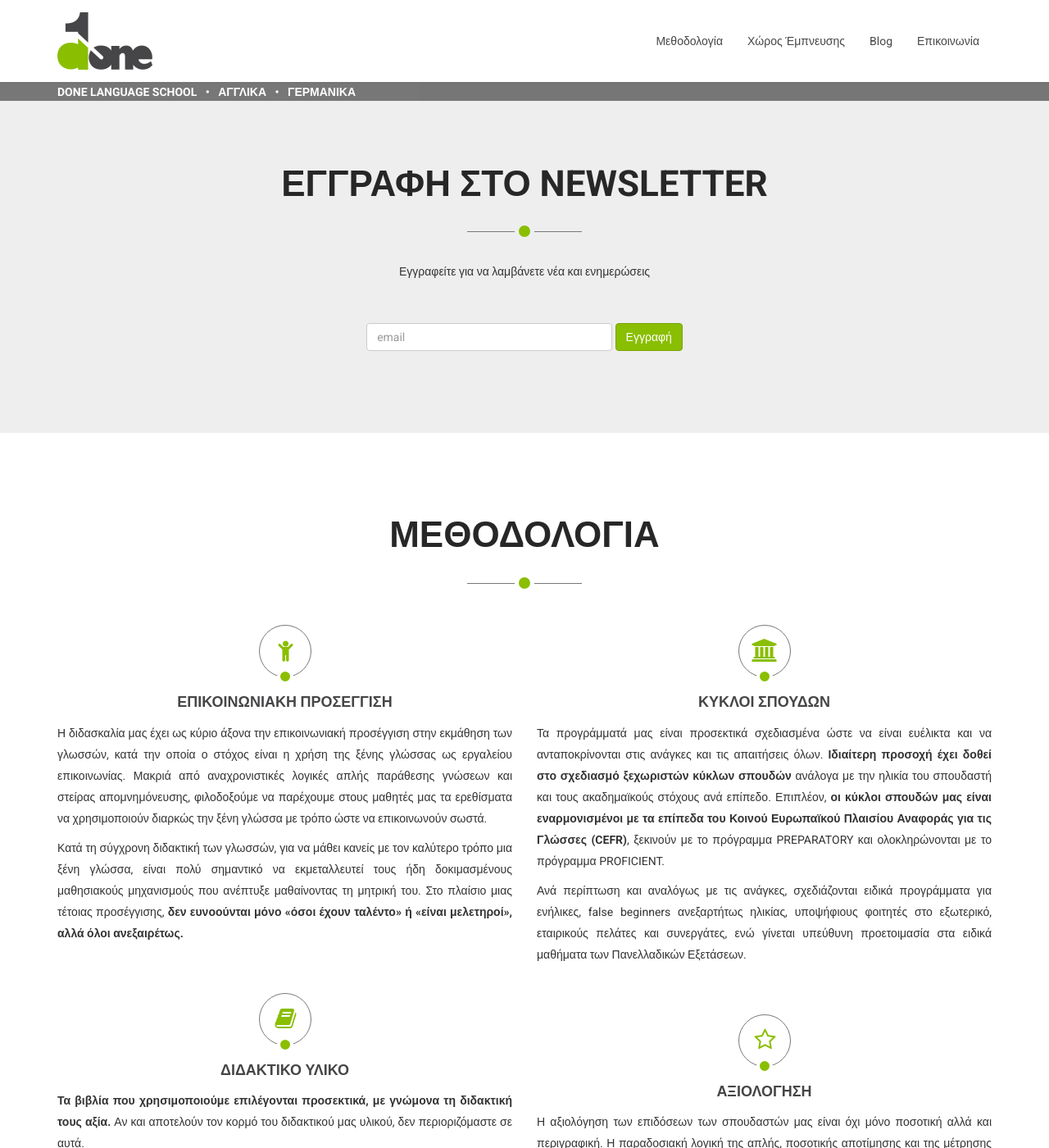
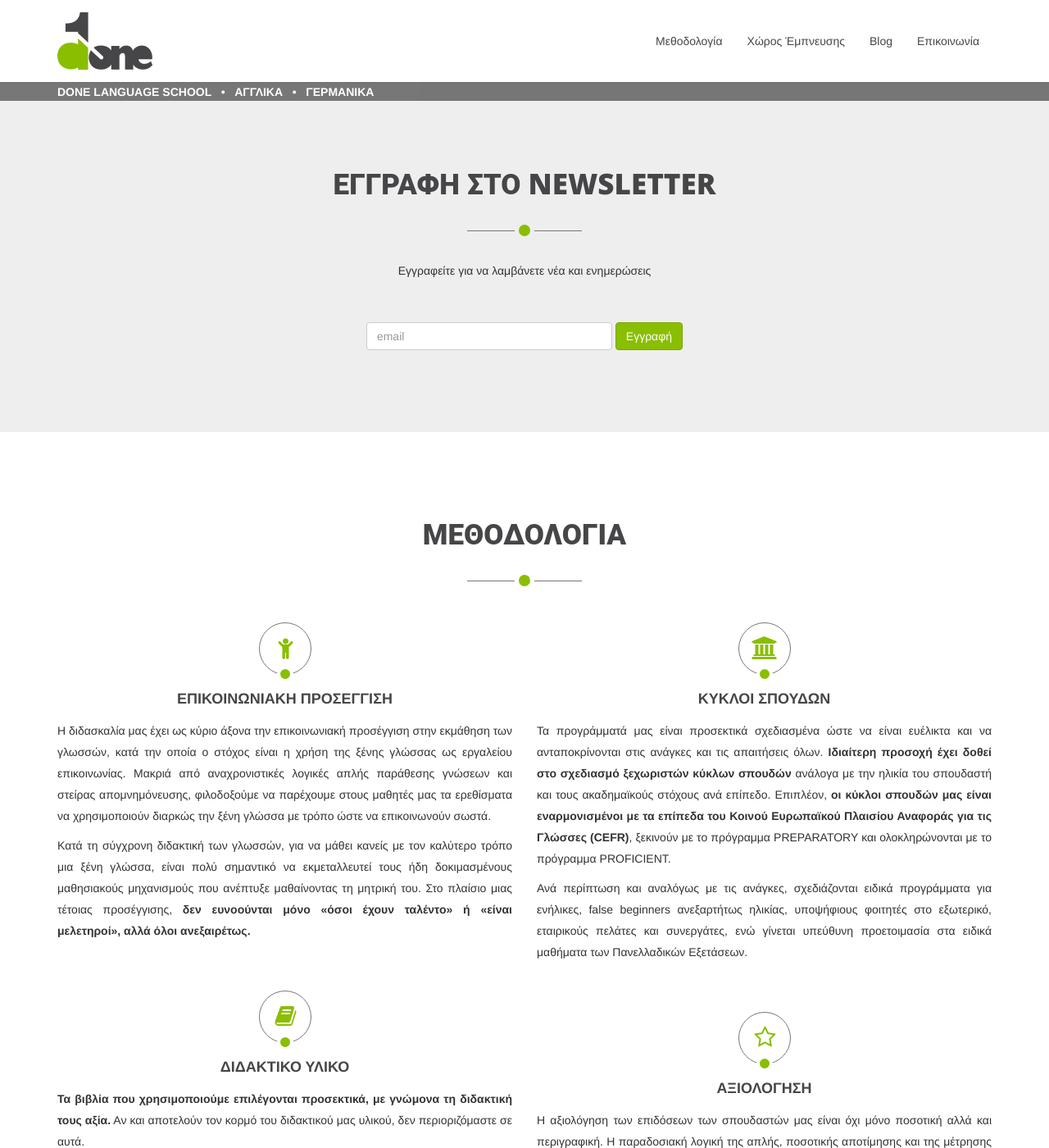
Before and after one commit to Codefully/done, a Jekyll site: the page built from index.html, in a window 1280 px wide and 1400 px high. Shown: the whole window at 82% size. Built offline with Jekyll 4.4.1, drawn with Linux system fonts in a browser that asks for light colours.

Commit message:
update typography

```diff
--- a/_sass/_slider.scss
+++ b/_sass/_slider.scss
@@ -18,8 +18,8 @@
   color: #FFF;
 }
 #main-slider .slider-inner h2 {
-  margin-top: 180px;
-  font-size: 36px;
+  font-size: 2.5em;
+  margin: 180px 0 30px;
   line-height: 1;
   text-transform: uppercase;
   color: #FFF;
--- a/_sass/_typography.scss
+++ b/_sass/_typography.scss
@@ -2,7 +2,6 @@
 
 h1,h2,h3,h4,h5,h6 {
   font-weight: 600;
-  font-family: 'Roboto', sans-serif;
   color: $gray;
 }
 
--- a/css/main.scss
+++ b/css/main.scss
@@ -6,7 +6,6 @@ $brand-primary: #8ABE00;
 $gray: #464648;
 
 @import url('//fonts.googleapis.com/css?family=Open+Sans:800&subset=greek,latin');
-@import url('//fonts.googleapis.com/css?family=Roboto:400,300,100,700,100italic,300italic,400italic,700italic');
 @import '../bower_components/bootstrap-sass/assets/stylesheets/_bootstrap.scss';
 @import 'base';
 @import 'typography';
@@ -16,7 +15,6 @@ $gray: #464648;
 
 body {
   padding-top: 100px;
-  font-family: 'Roboto', sans-serif;
   font-weight: 400;
   line-height: 26px;
   position: relative;
@@ -37,8 +35,8 @@ hr {
 .section-header {
   margin-bottom: 50px;
   .section-title {
-    font-size: 44px;
-    color: #272727;
+    font: 800 2.5em 'Open Sans', 'Roboto', sans-serif;
+    color: #464648;
     text-transform: uppercase;
     position: relative;
     padding-bottom: 35px;
```
